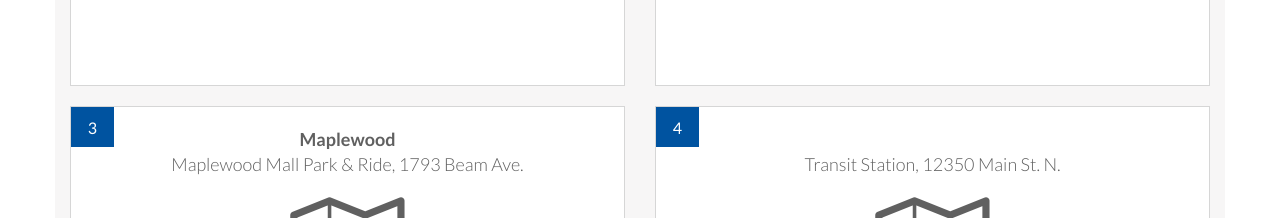
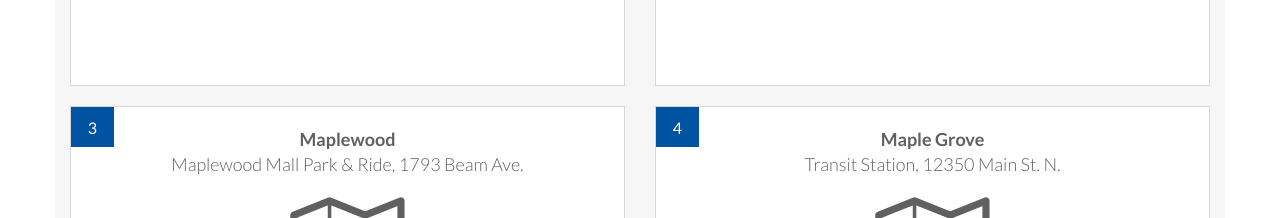
Before and after one commit to mtbotherd/superbowl, a website: page src/index.html in a window 1280 px wide. Shown: the part 3660-3878 px from the top of the page. Drawn offline with Linux system fonts and the light colour scheme.

Commit message:
Fixed Shuttle maps.

```diff
--- a/src/index.html
+++ b/src/index.html
@@ -422,7 +422,7 @@
                                 <div class="map-location-inset">
                                     <span>4</span>
                                 </div>
-                                <p class="text-center"><strong></strong><br /> Transit Station, 12350 Main St. N.</p>
+                                <p class="text-center"><strong>Maple Grove</strong><br /> Transit Station, 12350 Main St. N.</p>
                                 <p class="text-center">
                                     <i class="fa fa-map-o" aria-hidden="true"></i> Map of locations insets
                                 </p>
```
Also changed, not shown: 1 other file.
